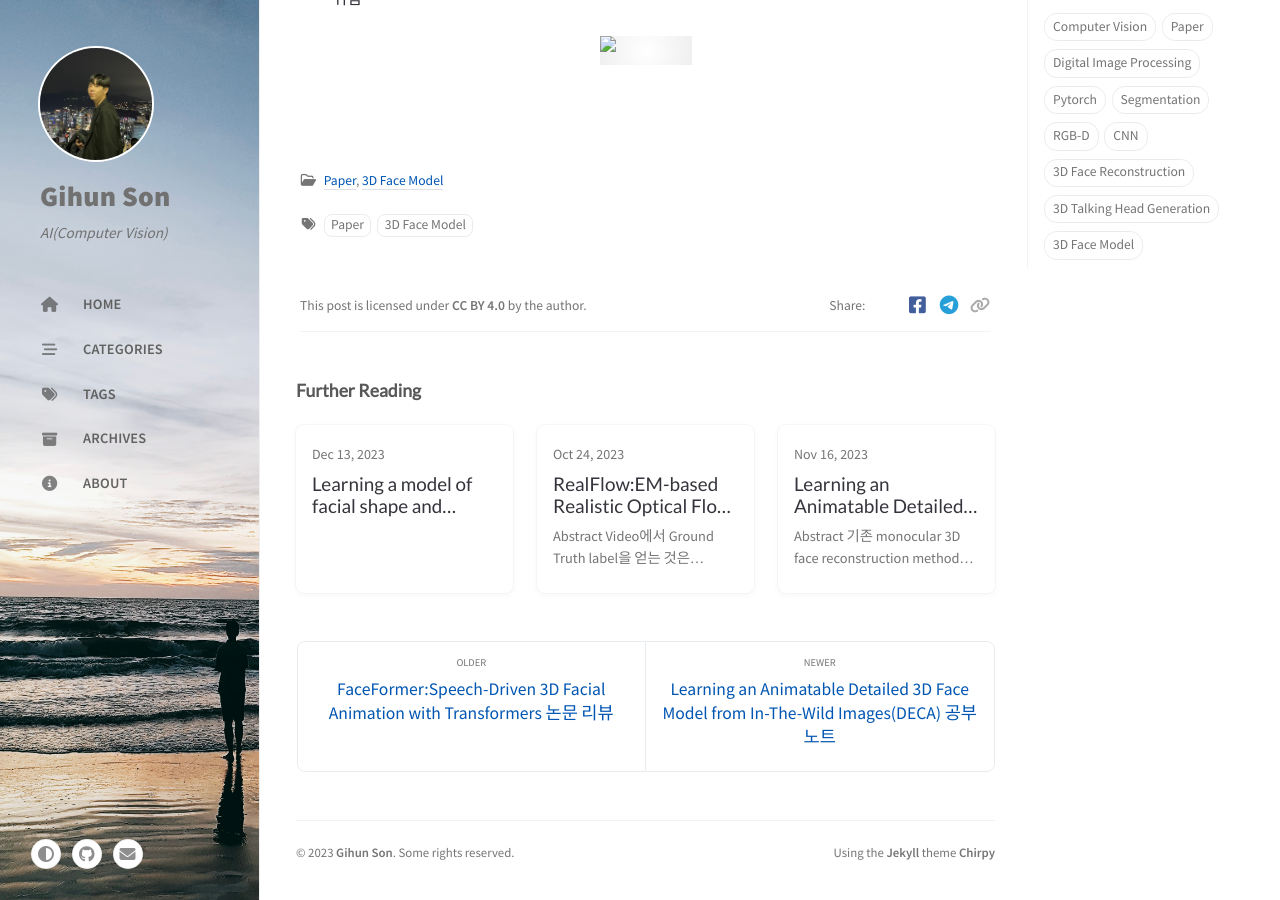
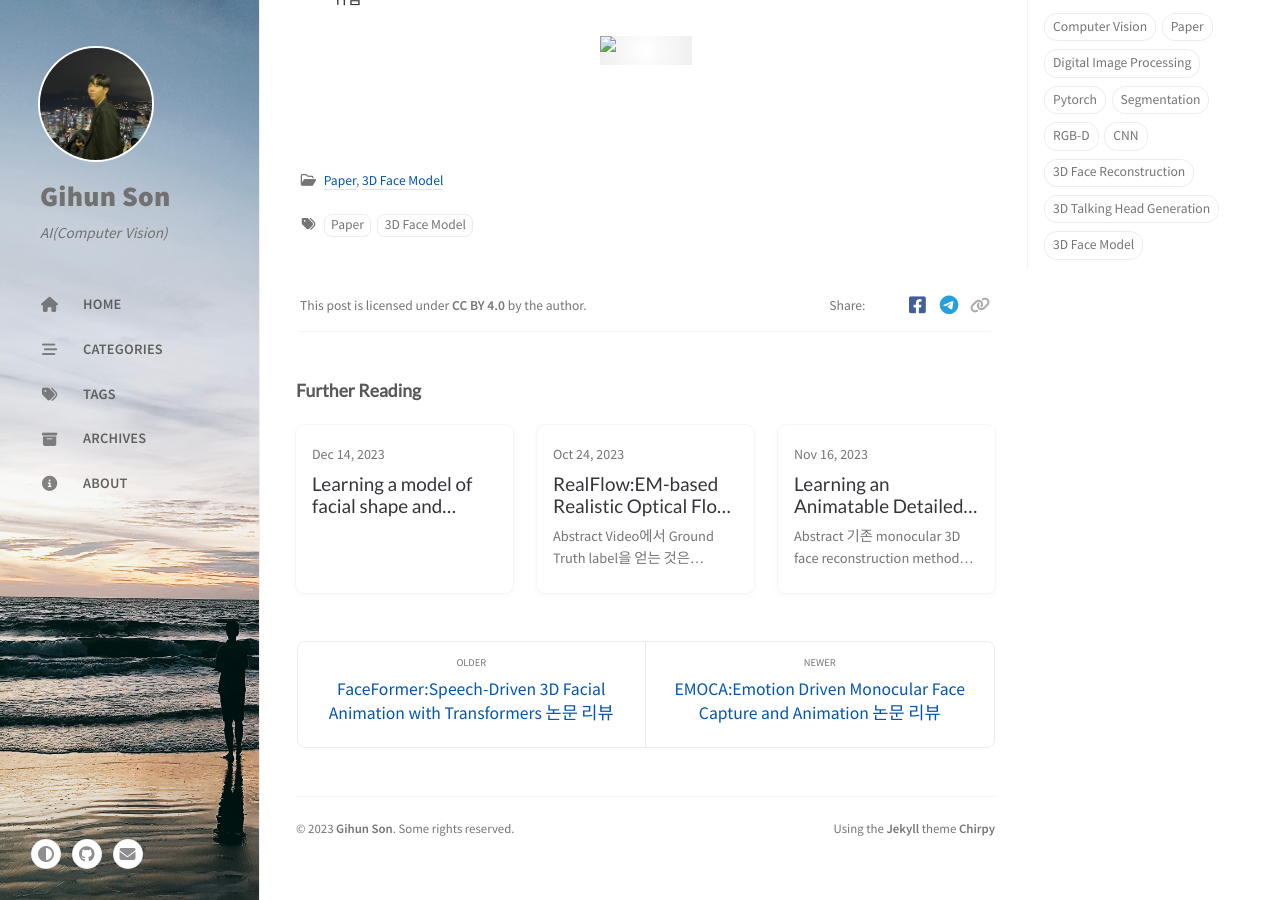
Before and after one commit to gihuni99/gihuni99.github.io, a Jekyll site: the page built from _posts/Paper/3D Face Model/2023-12-09-FLAME.md, in a window 1280 px wide and 900 px high, scrolled down 20349 px. Built offline with Jekyll 4.4.1, drawn with Linux system fonts in a browser that asks for light colours; cached includes are drawn as plain includes; formulas are drawn with MathJax 3; comment, search, counter and statistics services are not loaded; some of the changed text lies outside the part shown.

Commit message:
note_modi2

```diff
--- a/_posts/Studying Note/Paper/2023-12-13-DECA_note.md
+++ b/_posts/Studying Note/Paper/2023-12-14-DECA_note.md
@@ -1,6 +1,6 @@
 ---
 title: Learning an Animatable Detailed 3D Face Model from In-The-Wild Images(DECA) 공부 노트
-date: 2023-12-13 00:00:00 +09:00
+date: 2023-12-14 00:00:00 +09:00
 categories: [Studying Note, Paper]
 use_math: true
 tags:
--- a/_posts/Studying Note/Paper/2023-12-13-FLAME_note.md
+++ b/_posts/Studying Note/Paper/2023-12-14-FLAME_note.md
@@ -1,6 +1,6 @@
 ---
 title: Learning a model of facial shape and expression from 4D scans(FLAME) 공부 노트
-date: 2023-12-13 00:00:00 +09:00
+date: 2023-12-14 00:00:00 +09:00
 categories: [Studying Note, Paper]
 use_math: true
 tags:
```
Also changed, not shown: _posts/Paper/3D Face Model/2023-12-09-FLAME.md (renamed from _posts/Paper/3D Face Model/2023-12-10-FLAME.md, +1 -1 lines), _posts/Paper/3D Talking Head Generation/2023-12-17-EmoTalk.md (+1 -0 lines).
